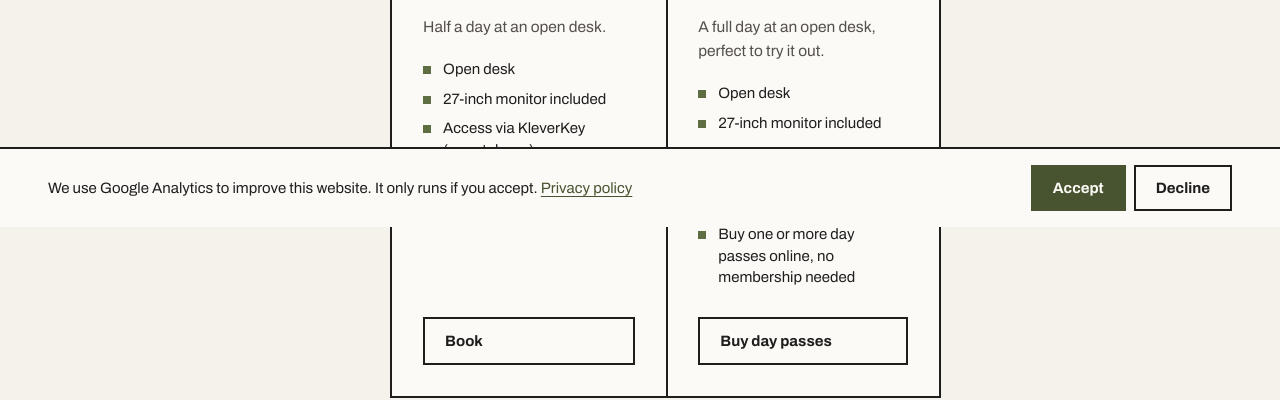
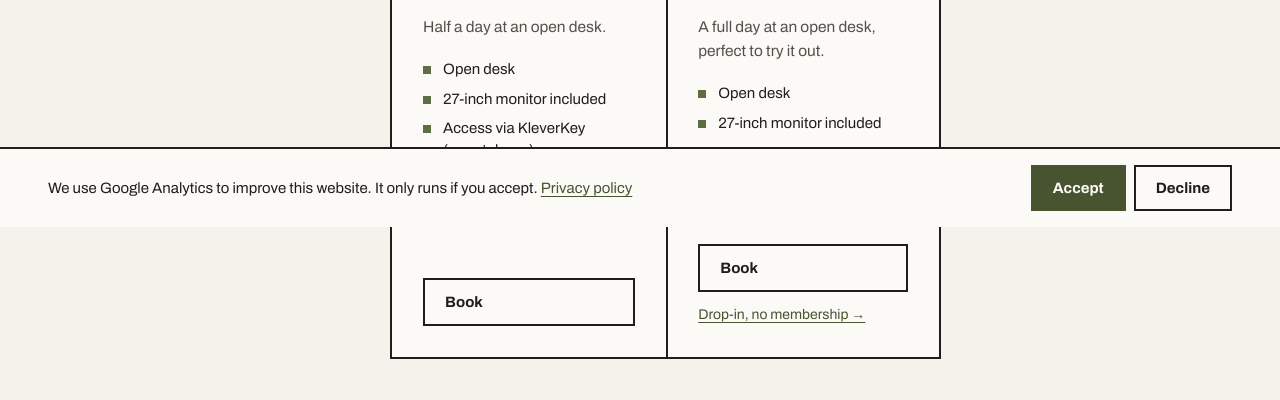
Before and after one commit to psinnathurai/nowocoworkingwebsite, a plain HTML site: page en/plans.html in a window 1280 px wide. Shown: the part 573-973 px from the top of the page. Drawn offline with Linux system fonts and the light colour scheme; no server answers.

Commit message:
Tagespass: klassisch buchen, Drop-in als kleiner Link wie beim Jahresabo (DE/EN)
Co-Authored-By: Claude Opus 5.5 <noreply@anthropic.com>
Claude-Session: https://claude.ai/code/session_01NmZjNq1K1XtsSutjgY2jEs

```diff
--- a/en/plans.html
+++ b/en/plans.html
@@ -356,9 +356,9 @@
               <li>27-inch monitor included</li>
               <li>Access via KleverKey (smartphone)</li>
               <li>Coffee &amp; Wi-Fi</li>
-              <li>Buy one or more day passes online, no membership needed</li>
             </ul>
-            <a class="plan-cta btn btn-secondary btn-block" href="https://booking.nowo.space/drop-in/c38a4fb7e4c081a42675186a764eb520#/6c663aa3a62615bc4eb693c7b21d54fc/drop-in-checkout/c38a4fb7e4c081a42675186a764eb520" target="_blank" rel="noopener" aria-label="Day pass: buy one or more drop-in day passes">Buy day passes</a>
+            <a class="plan-cta btn btn-secondary btn-block" href="https://booking.nowo.space/membership_signup/new?plan_id=afc04445b967bf7d4a6469eb07ed310d" target="_blank" rel="noopener" aria-label="Day pass: Book">Book</a>
+            <a class="plan-year" href="https://booking.nowo.space/drop-in/c38a4fb7e4c081a42675186a764eb520#/6c663aa3a62615bc4eb693c7b21d54fc/drop-in-checkout/c38a4fb7e4c081a42675186a764eb520" target="_blank" rel="noopener">Drop-in, no membership →</a>
           </article>
         </div>
       </div>
```
Also changed, not shown: angebote.html (+2 -2 lines).
